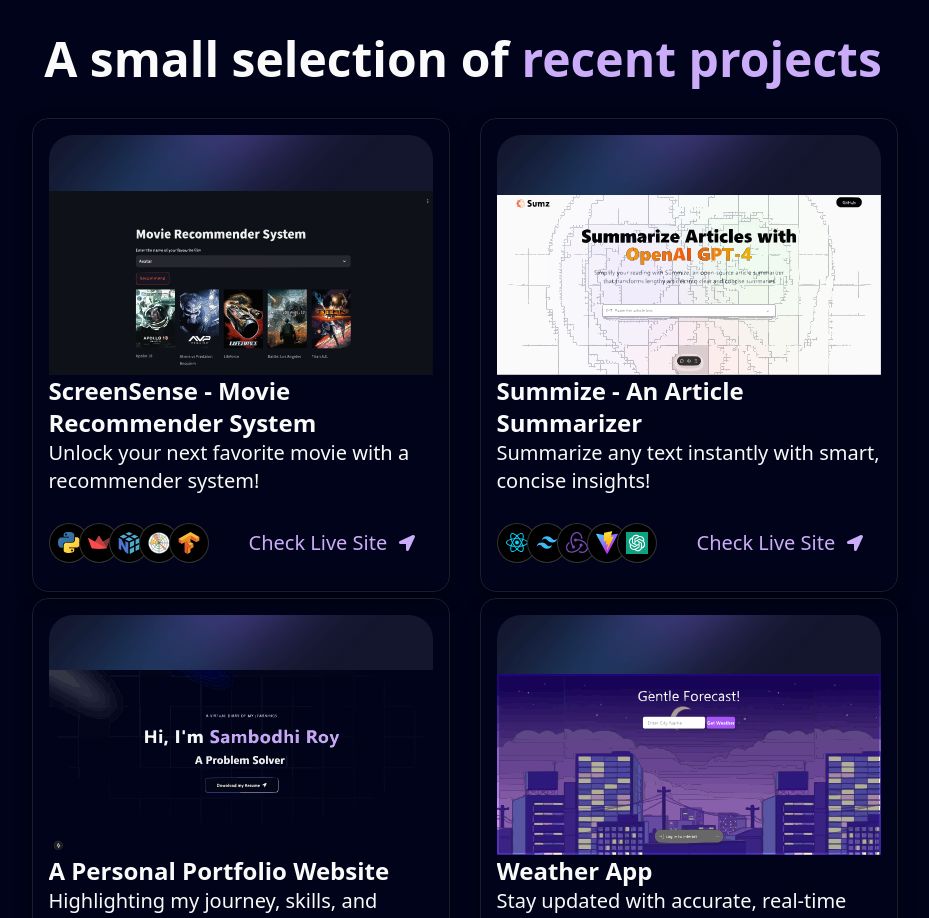
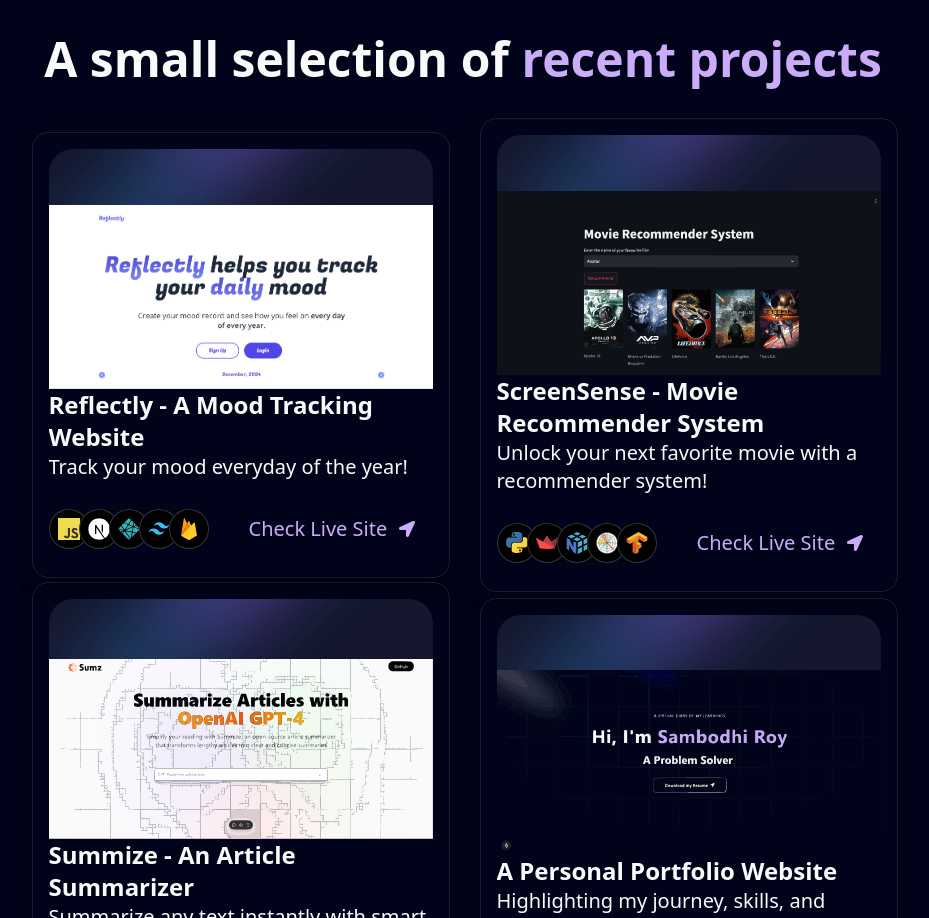
Before and after one commit to Sambodhi-Roy/personal-portfolio, a Next.js app: page / in a window 1280 px wide. Shown: the part 1480-2398 px from the top of the page, without its empty margins (177-1106 px from the left). Built offline with nearby package versions, Linux system fonts and the light colour scheme.

Commit message:
Initial Commit

```diff
--- a/data/index.ts
+++ b/data/index.ts
@@ -74,6 +74,20 @@
 export const projects = [
   {
     id: 1,
+    title: "Reflectly - A Mood Tracking Website",
+    des: "Track your mood everyday of the year!",
+    img: "/p6.png",
+    iconLists: [
+      "/js.svg",
+      "/next.svg",
+      "/netlify.svg",
+      "/tail.svg",
+      "/firebase-icon.svg",
+    ],
+    link: "https://reflectly-mood-tracker.netlify.app/",
+  },
+  {
+    id: 1,
     title: "ScreenSense - Movie Recommender System",
     des: "Unlock your next favorite movie with a recommender system!",
     img: "/p1.svg",
@@ -100,7 +114,7 @@
     des: "Highlighting my journey, skills, and creations in one place!",
     img: "/p5.svg",
     iconLists: ["/next.svg", "/tail.svg", "/re.svg"],
-    link: "https://article-summarizer-kappa-nine.vercel.app",
+    link: "./",
   },
   {
     id: 3,
```
Also changed, not shown: public/firebase-icon.svg (added), public/p6.png (added).
